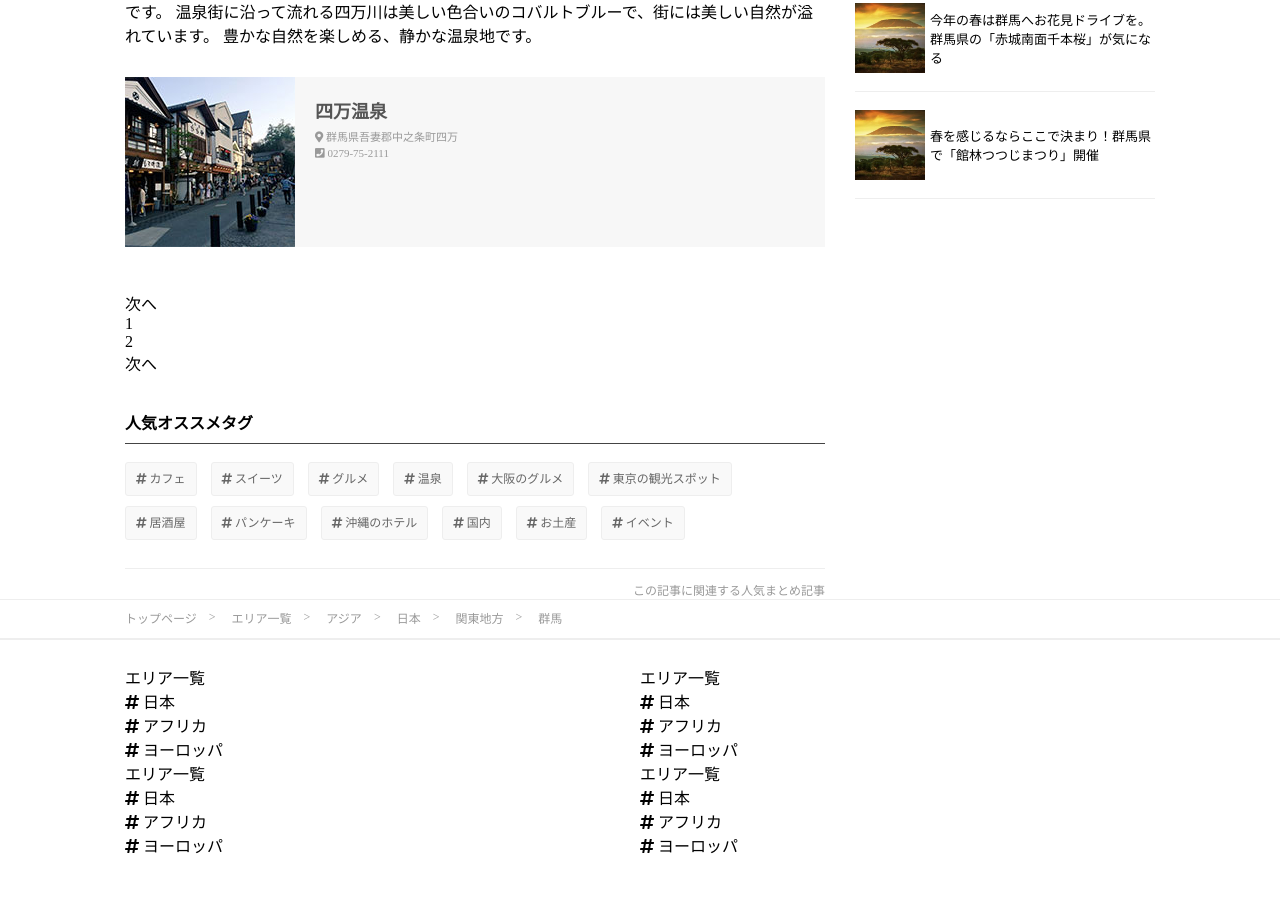
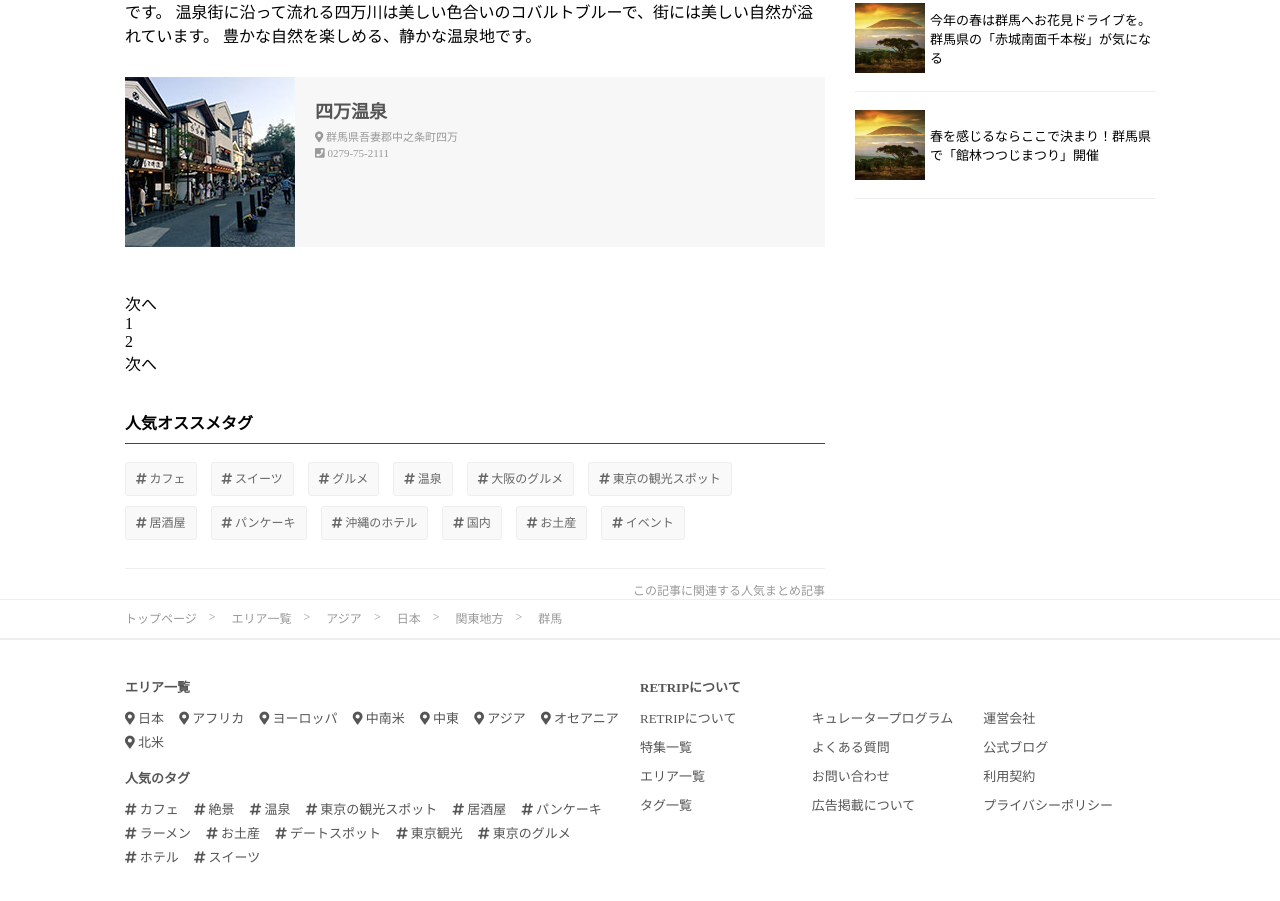
Before and after one commit to hishinuma616/RETRIP, a website: page index.html in a window 1280 px wide. Shown: the part 2551-3452 px from the top of the page. Drawn offline with Linux system fonts and the light colour scheme.

Commit message:
footer部分作成

```diff
--- a/css/scss/module/_footer.scss
+++ b/css/scss/module/_footer.scss
@@ -5,13 +5,46 @@
     width: 1030px;
     margin: 0 auto;
     padding: 25px 25px 30px;
+    font-size: 13px;
+    color: #555;
 
     .footer-nav {
 
+      .footer-nav-title {
+        font-size: 13px;
+        font-weight: bold;
+        padding: 12px 0 12px;
+        color: #555;
+      }
+
       .footer-list {
+
 
         .footer-list-item {
           display: inline-block;
+          margin: 0 12px 5px 0;
+        }
+        .footer-list-item:hover {
+          text-decoration: underline;
+        }
+      }
+
+      .footer-table-container {
+        display: table;
+        width: 100%;
+        table-layout: fixed;
+
+        .footer-table {
+          display: table-cell;
+          margin-left: 40px;
+
+
+          .footer-table-list {
+            margin-bottom: 10px;
+          }
+          .footer-table-list :hover {
+            text-decoration: underline;
+          }
         }
       }
     }
--- a/index.html
+++ b/index.html
@@ -2,7 +2,7 @@
 <html lang='ja'>
   <head>
     <meta caarset='UTF-8'>
-    <title>模写</title>
+    <title>温泉マニアが厳選！関東一の温泉大国“群馬県”の絶対外さない温泉地10選</title>
     <meta name='description' content='ページの紹介文'>
     <meta name='viewport' content=''>
     <link href="https://use.fontawesome.com/releases/v5.0.6/css/all.css" rel="stylesheet">
@@ -365,42 +365,59 @@
     </div>
     <footer class="footer-container">
       <div class="footer">
-        <div class="footer-nav">
+        <div class="footer-nav-container">
           <div class="l-half">
-            <div>
-              <div>
-                <p>エリア一覧</p>
-                <ul>
-                  <li class="tag"><a href=""><i class="fas fa-hashtag"></i> 日本</a></li>
-                  <li class="tag"><a href=""><i class="fas fa-hashtag"></i> アフリカ</a></li>
-                  <li class="tag"><a href=""><i class="fas fa-hashtag"></i> ヨーロッパ</a></li>
-                </ul>
-              </div>
-              <div>
-                <p>エリア一覧</p>
-                <ul>
-                  <li class="tag"><a href=""><i class="fas fa-hashtag"></i> 日本</a></li>
-                  <li class="tag"><a href=""><i class="fas fa-hashtag"></i> アフリカ</a></li>
-                  <li class="tag"><a href=""><i class="fas fa-hashtag"></i> ヨーロッパ</a></li>
-                </ul>
-              </div>
+            <div class="footer-nav">
+              <p class="footer-nav-title">エリア一覧</p>
+              <ul class="footer-list">
+                <li class="tag footer-list-item"><a href=""><i class="fas fa-map-marker-alt"></i> 日本</a></li>
+                <li class="tag footer-list-item"><a href=""><i class="fas fa-map-marker-alt"></i> アフリカ</a></li>
+                <li class="tag footer-list-item"><a href=""><i class="fas fa-map-marker-alt"></i> ヨーロッパ</a></li>
+                <li class="tag footer-list-item"><a href=""><i class="fas fa-map-marker-alt"></i> 中南米</a></li>
+                <li class="tag footer-list-item"><a href=""><i class="fas fa-map-marker-alt"></i> 中東</a></li>
+                <li class="tag footer-list-item"><a href=""><i class="fas fa-map-marker-alt"></i> アジア</a></li>
+                <li class="tag footer-list-item"><a href=""><i class="fas fa-map-marker-alt"></i> オセアニア</a></li>
+                <li class="tag footer-list-item"><a href=""><i class="fas fa-map-marker-alt"></i> 北米</a></li>
+              </ul>
+
+              <p class="footer-nav-title">人気のタグ</p>
+              <ul class="footer-list">
+                <li class="tag footer-list-item"><a href=""><i class="fas fa-hashtag"></i> カフェ</a></li>
+                <li class="tag footer-list-item"><a href=""><i class="fas fa-hashtag"></i> 絶景</a></li>
+                <li class="tag footer-list-item"><a href=""><i class="fas fa-hashtag"></i> 温泉</a></li>
+                <li class="tag footer-list-item"><a href=""><i class="fas fa-hashtag"></i> 東京の観光スポット</a></li>
+                <li class="tag footer-list-item"><a href=""><i class="fas fa-hashtag"></i> 居酒屋</a></li>
+                <li class="tag footer-list-item"><a href=""><i class="fas fa-hashtag"></i> パンケーキ</a></li>
+                <li class="tag footer-list-item"><a href=""><i class="fas fa-hashtag"></i> ラーメン</a></li>
+                <li class="tag footer-list-item"><a href=""><i class="fas fa-hashtag"></i> お土産</a></li>
+                <li class="tag footer-list-item"><a href=""><i class="fas fa-hashtag"></i> デートスポット</a></li>
+                <li class="tag footer-list-item"><a href=""><i class="fas fa-hashtag"></i> 東京観光</a></li>
+                <li class="tag footer-list-item"><a href=""><i class="fas fa-hashtag"></i> 東京のグルメ</a></li>
+                <li class="tag footer-list-item"><a href=""><i class="fas fa-hashtag"></i> ホテル</a></li>
+                <li class="tag footer-list-item"><a href=""><i class="fas fa-hashtag"></i> スイーツ</a></li>
+              </ul>
             </div>
 
-            <div>
-              <div>
-                <p>エリア一覧</p>
-                <ul>
-                  <li class="tag"><a href=""><i class="fas fa-hashtag"></i> 日本</a></li>
-                  <li class="tag"><a href=""><i class="fas fa-hashtag"></i> アフリカ</a></li>
-                  <li class="tag"><a href=""><i class="fas fa-hashtag"></i> ヨーロッパ</a></li>
+            <div class="footer-nav">
+              <p class="footer-nav-title">RETRIPについて</p>
+              <div class="footer-table-container">
+                <ul class="footer-table">
+                  <li class="tag footer-table-list"><a href="">RETRIPについて</a></li>
+                  <li class="tag footer-table-list"><a href="">特集一覧</a></li>
+                  <li class="tag footer-table-list"><a href="">エリア一覧</a></li>
+                  <li class="tag footer-table-list"><a href="">タグ一覧</a></li>
                 </ul>
-              </div>
-              <div>
-                <p>エリア一覧</p>
-                <ul>
-                  <li class="tag"><a href=""><i class="fas fa-hashtag"></i> 日本</a></li>
-                  <li class="tag"><a href=""><i class="fas fa-hashtag"></i> アフリカ</a></li>
-                  <li class="tag"><a href=""><i class="fas fa-hashtag"></i> ヨーロッパ</a></li>
+                <ul class="footer-table">
+                  <li class="tag footer-table-list"><a href="">キュレータープログラム</a></li>
+                  <li class="tag footer-table-list"><a href="">よくある質問</a></li>
+                  <li class="tag footer-table-list"><a href="">お問い合わせ</a></li>
+                  <li class="tag footer-table-list"><a href="">広告掲載について</a></li>
+                </ul>
+                <ul class="footer-table">
+                  <li class="tag footer-table-list"><a href="">運営会社</a></li>
+                  <li class="tag footer-table-list"><a href="">公式ブログ</a></li>
+                  <li class="tag footer-table-list"><a href="">利用契約</a></li>
+                  <li class="tag footer-table-list"><a href="">プライバシーポリシー</a></li>
                 </ul>
               </div>
             </div>
```
Also changed, not shown: css/css/style.css, 1 other file.
